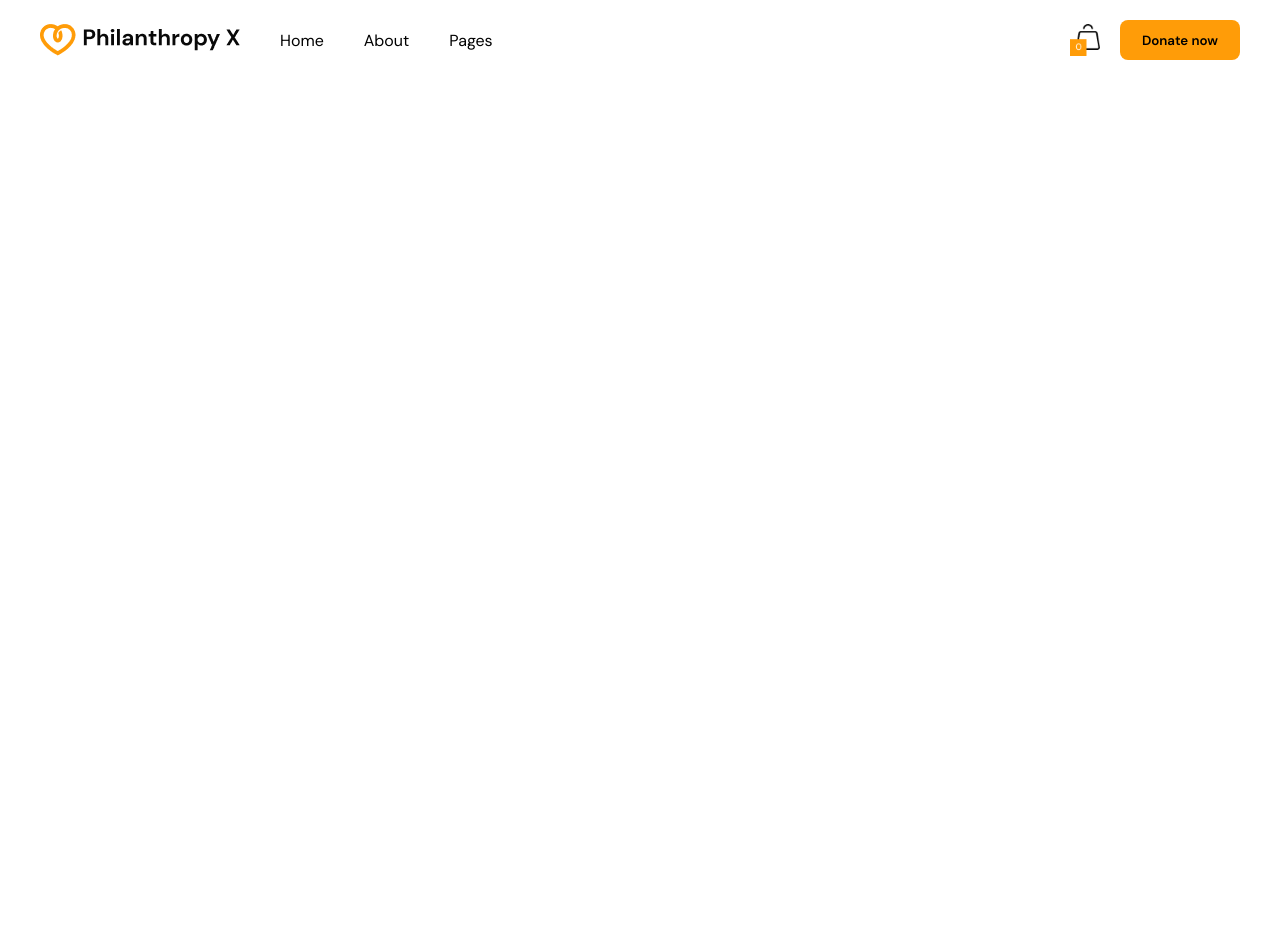
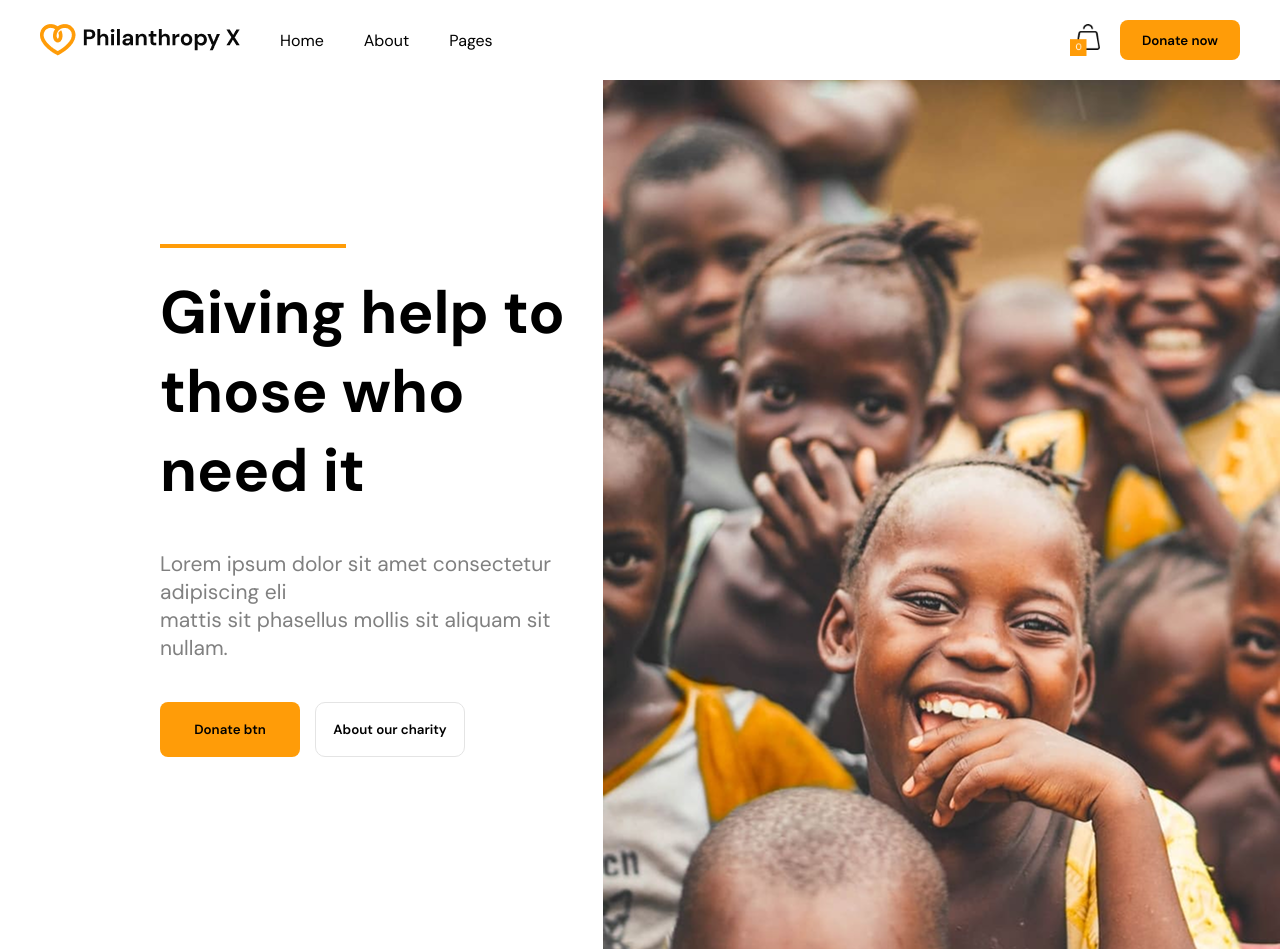
Before and after one commit to bahriddin1771-r/Project5-exam-, a plain HTML site: page index.html in a window 1280 px wide. Before the commit the page ends 800 px from the top, so only its background shows below. Drawn offline with Linux system fonts and the light colour scheme.

Commit message:
section1

```diff
--- a/index.html
+++ b/index.html
@@ -22,5 +22,18 @@
             <button class="donate_btn">Donate now</button>
         </div>
     </header>
+
+
+    <section class="section1">
+        <div class="left2">
+            <h1> <span>Giving</span> help to those who need it</h1>
+            <p>Lorem ipsum dolor sit amet consectetur adipiscing eli <br> mattis sit phasellus mollis sit aliquam sit nullam.</p>
+            <div class="line1">
+                <button class="donate_btn">Donate btn</button>
+                <button class="about_btn">About our charity</button>
+            </div>
+        </div>
+        <img src="./img/IMAGE.png" alt="Error!">
+    </section>
 </body>
 </html>
--- a/style.css
+++ b/style.css
@@ -32,3 +32,51 @@
 .right1 .shopping {
     width: 30px;
 }
+
+
+.section1 {
+    max-width: 1440px;
+    margin: auto;
+    display: flex;
+    justify-content: center;
+    align-items: center;
+    gap: 30px;
+}
+.left2 {
+    display: flex;
+    flex-direction: column;
+    gap: 40px;
+    padding-left: 160px;
+}
+.left2 h1 {
+    font-size: 60px;
+    font-weight: 700;
+}
+.left2 span {
+    border-top: 4px solid #FF9C08;
+    padding-top: 25px;
+}
+.left2 p {
+    font-size: 21px;
+    color: grey;
+}
+.line1 {
+    display: flex;
+    gap: 15px;
+}
+.line1 .donate_btn {
+    width: 140px;
+    height: 55px;
+    background-color: #FF9C08;
+    font-weight: 600;
+    border-radius: 8px;
+    border: none;
+}
+.line1 .about_btn {
+    width: 150px;
+    height: 55px;
+    background-color: white;
+    border: 1px solid rgb(228, 228, 228);
+    border-radius: 10px;
+    font-weight: 600;
+}
```
Also changed, not shown: img/IMAGE.png (added).
